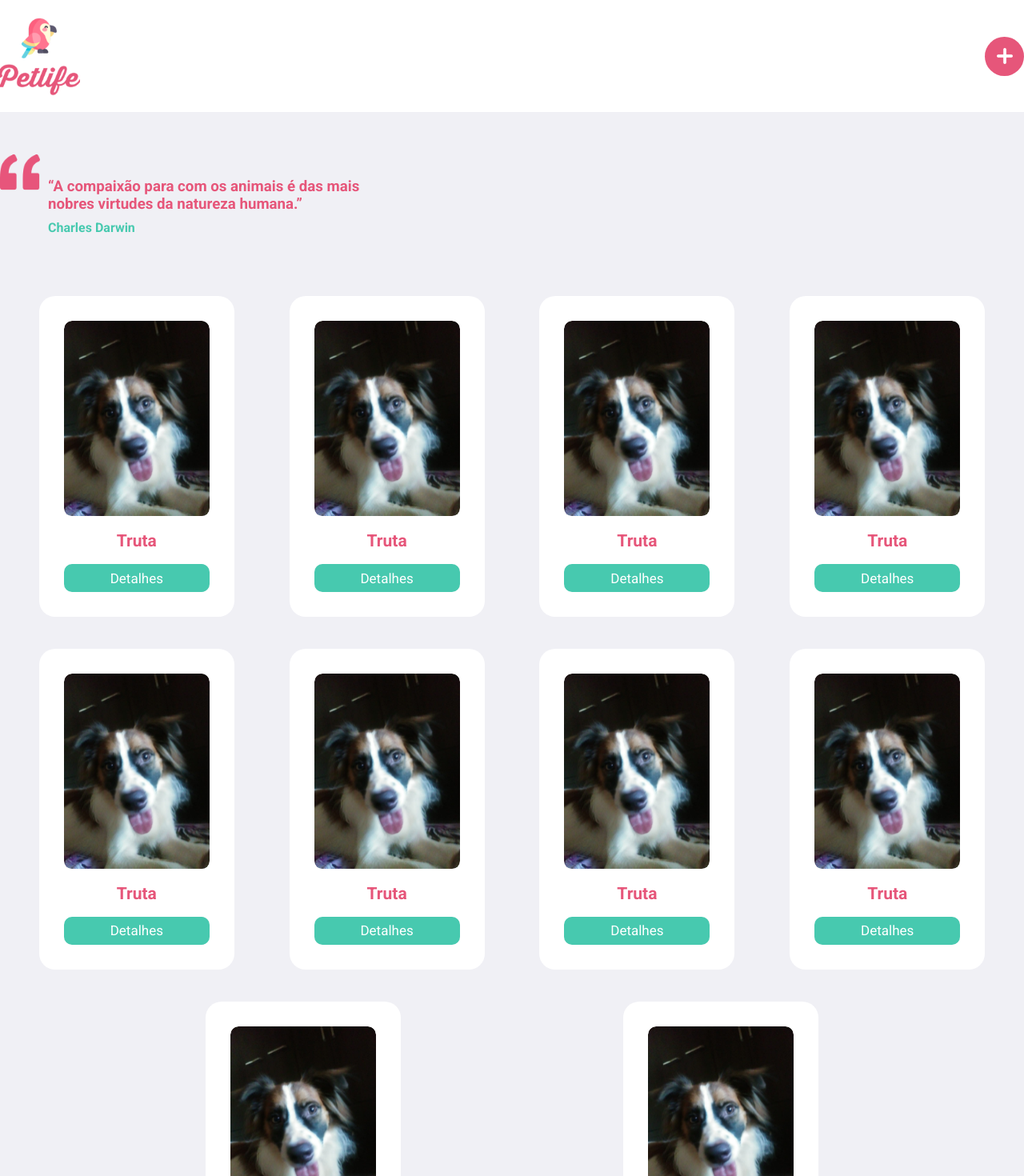
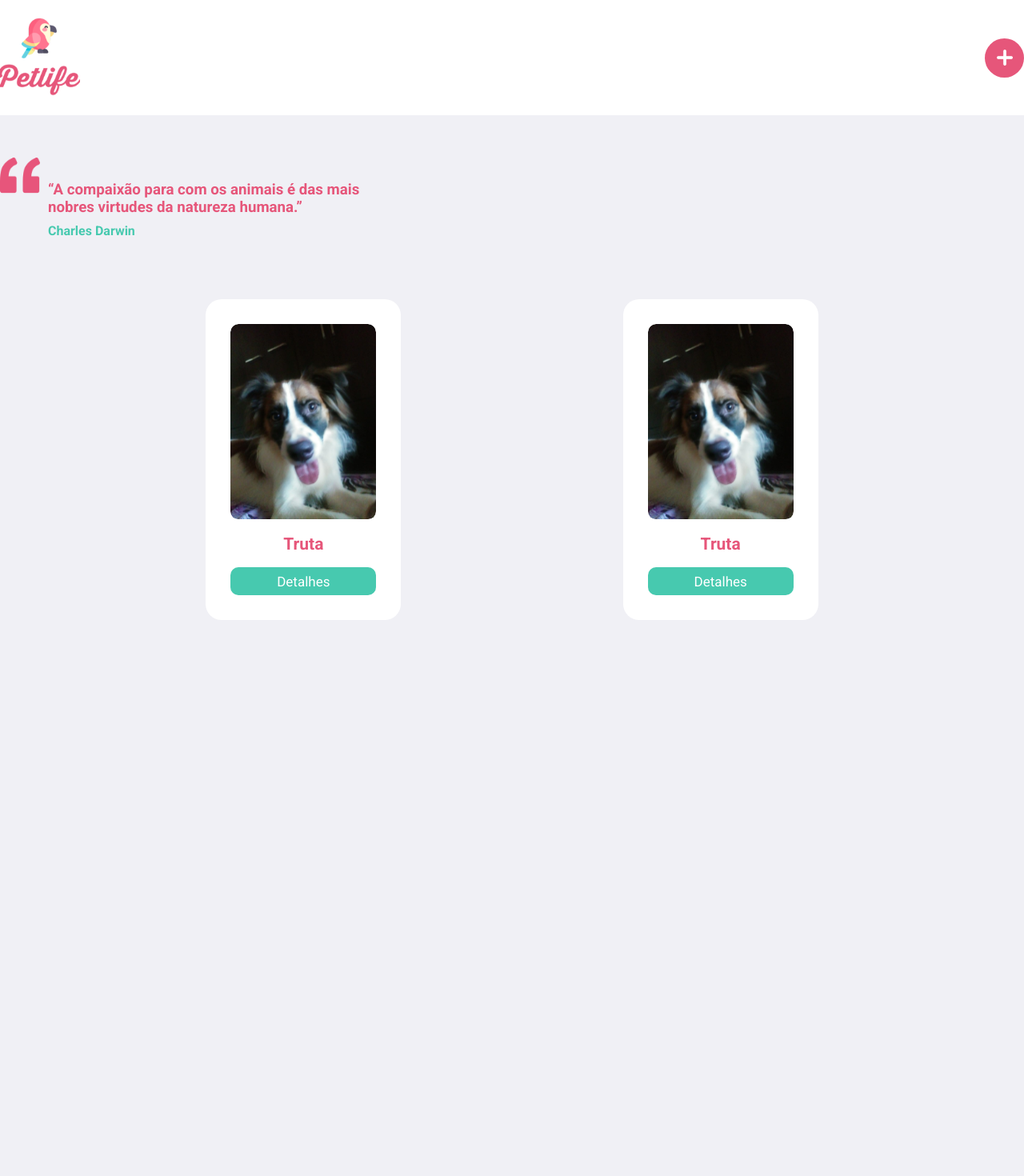
Before and after one commit to WesleyyRafaell/PetLife, a React (Create React App) app: page / in a window 1280 px wide. Shown: the top 1470 px of the page at 80% size. After the commit the page ends 891 px from the top, so only its background shows below. Built offline with nearby package versions, Linux system fonts and the light colour scheme.

Commit message:
adicionando cabecalho em todas as rotas

```diff
--- a/src/components/CardPet/index.js
+++ b/src/components/CardPet/index.js
@@ -1,3 +1,5 @@
+import { Link } from 'react-router-dom';
+
 import truta from '../../assets/truta.svg';
 
 import './style.css';
@@ -7,7 +9,9 @@ export default function CardPet() {
     <div className="pet">
       <img src={truta} alt="pet foto" />
       <h3>Truta</h3>
-      <button>Detalhes</button>
+      <Link to="/details-pet">
+        Detalhes
+      </Link>
     </div>
   )
 }
--- a/src/components/CardPet/style.css
+++ b/src/components/CardPet/style.css
@@ -20,12 +20,12 @@
   padding: 18.2px 0 16.7px 0;
 }
 
-.containerCardsPets .pets .pet button {
+.containerCardsPets .pets .pet a {
   background: var(--color-second);
   color: var(--color-white);
-  border: none;
   width: 100%;
   padding: 7.5px;
   border-radius: 10px;
   font-size: 1.7rem;
+  text-align: center;
 }
--- a/src/components/Header/index.js
+++ b/src/components/Header/index.js
@@ -1,16 +1,34 @@
+import { Link } from 'react-router-dom';
+
 import logo from '../../assets/logo.svg';
 import iconAdd from '../../assets/icon-add.svg';
+import goback from '../../assets/goback.svg';
 
 import './style.css';
 
-export default function Header() {
+
+export default function Header({ path, page }) {
   return (
     <header>
       <div className="container">
-        <img className="logo" src={logo} alt="logo pet life" />
-        <button>
-          <img src={iconAdd} alt="icone adicionar" />
-        </button>
+        <div className="logo">
+          <Link to="/">
+            <img src={logo} alt="logo pet life" />
+          </Link>
+        </div>
+        {page === 'home' ?
+          <div className="button">
+            <Link to={path}>
+              <img src={goback} alt="icone adicionar" />
+            </Link>
+          </div>
+          :
+          <div className="button">
+            <Link to={path}>
+              <img src={iconAdd} alt="icone adicionar" />
+            </Link>
+          </div>
+        }
       </div>
     </header>
   )
--- a/src/components/Header/style.css
+++ b/src/components/Header/style.css
@@ -11,11 +11,11 @@ header .container {
   justify-content: space-between;
 }
 
-header .container .logo {
+header .container .logo img {
   width: 100px;
 }
 
-header .container button {
+header .container .button a {
   background-color: var(--color-primary);
   border: none;
   width: 49px;
@@ -27,6 +27,6 @@ header .container button {
   cursor: pointer;
 }
 
-header .container button img {
+header .container .button a img {
   width: 20px;
 }
--- a/src/pages/CreatePet/index.js
+++ b/src/pages/CreatePet/index.js
@@ -1,5 +1,10 @@
+import Header from "../../components/Header"
+
 export default function CreatePet() {
   return(
-    <h1>create pet</h1>
+    <div className="containerCreatePet">
+      <Header path="/" page="home" />
+      <h1>create pet</h1>
+    </div>
   )
 }
--- a/src/pages/DetailsPet/index.js
+++ b/src/pages/DetailsPet/index.js
@@ -1,5 +1,9 @@
+import Header from "../../components/Header";
+
 export default function DetailsPet() {
   return(
-    <h1>Details</h1>
+    <div className="containerDetailsPet">
+      <Header path="/" page="home" />
+    </div>
   )
 }
--- a/src/pages/Home/index.js
+++ b/src/pages/Home/index.js
@@ -8,7 +8,7 @@ import CardPet from '../../components/CardPet';
 export default function Home() {
   return (
     <div className="homeContainer">
-      <Header />
+      <Header path="/create-pet" page="create" />
       <main>
         <div className="containerQuote">
           <Quote />
@@ -17,14 +17,6 @@ export default function Home() {
           <div className="pets">
             <CardPet />
             <CardPet />
-            <CardPet />
-            <CardPet />
-            <CardPet />
-            <CardPet />
-            <CardPet />
-            <CardPet />
-            <CardPet />
-            <CardPet />
           </div>
         </div>
       </main>
```
Also changed, not shown: src/assets/goback.svg (added).
